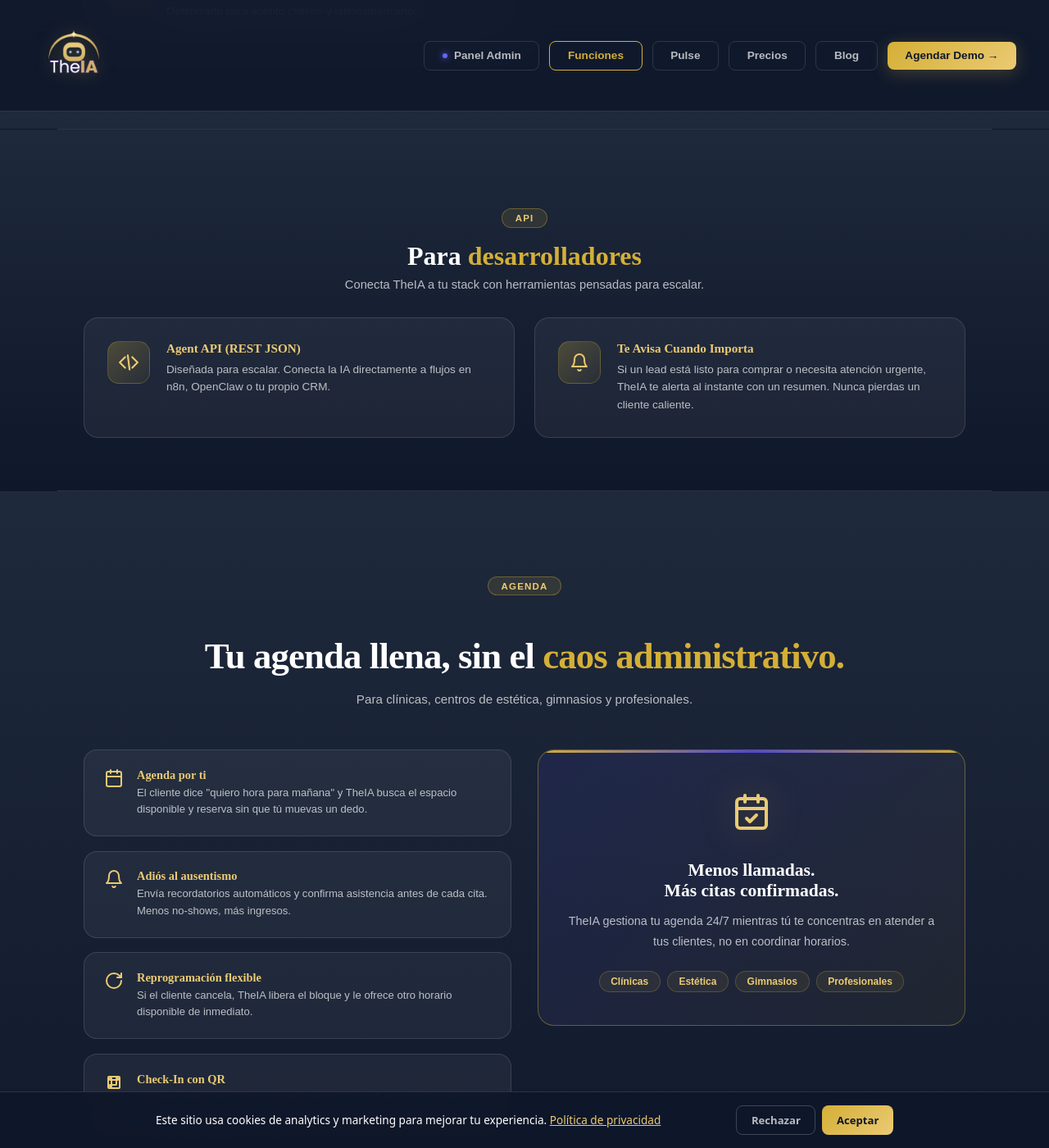
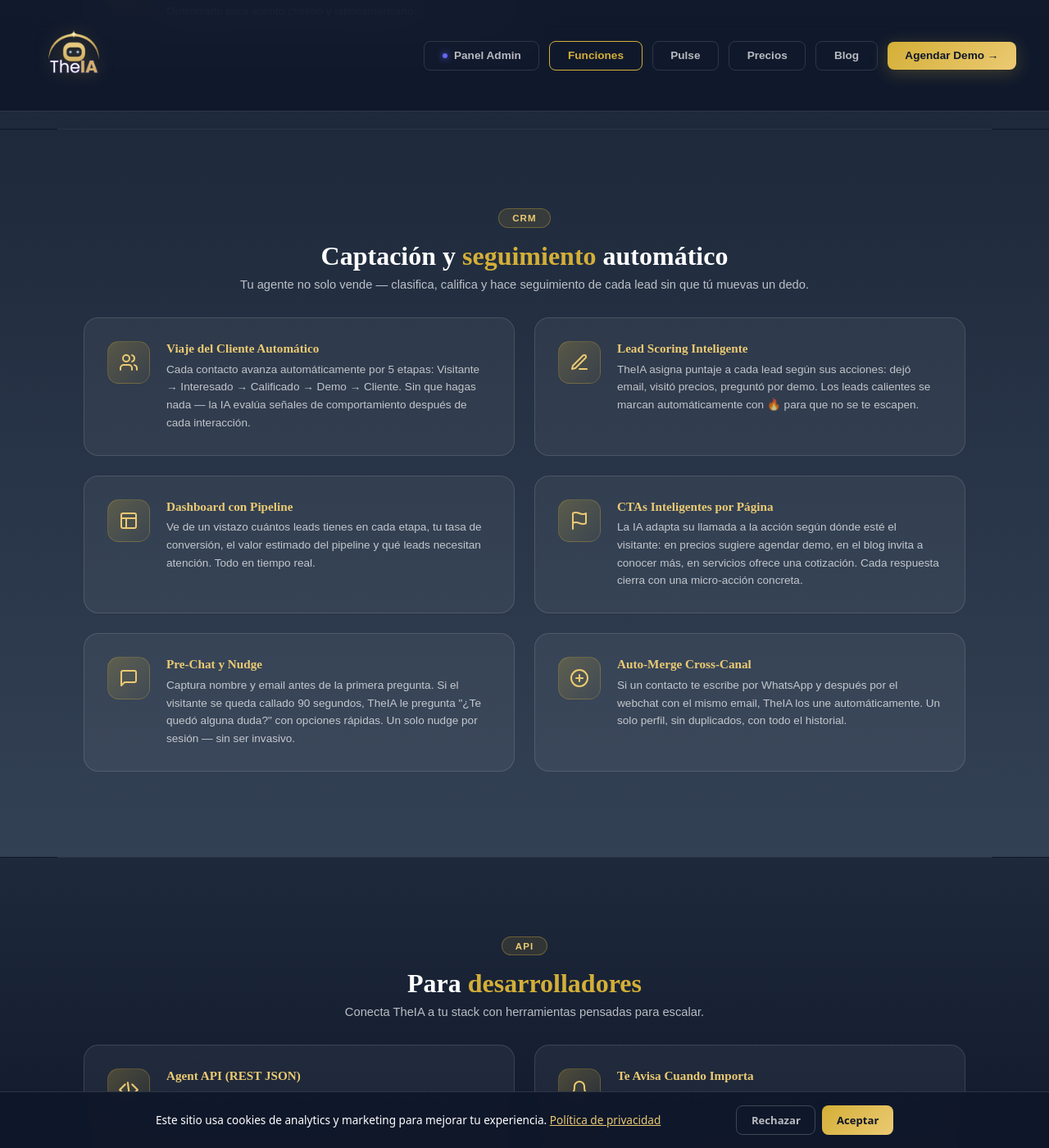
Before and after one commit to rodmera/theia-landing, a Jekyll site: the page funciones.html, which Jekyll copies as it is, in a window 1280 px wide and 1400 px high, scrolled down 2488 px. Shown: the whole window at 82% size. Built offline with Jekyll 4.4.1, drawn with Linux system fonts in a browser that asks for light colours.

Commit message:
feat: nueva sección CRM & Captación en funciones + actualizar precios
- funciones.html: sección "CRM & Captación" con 6 feature cards
  (journey engine, lead scoring, dashboard pipeline, CTAs inteligentes,
  pre-chat/nudge, auto-merge cross-canal)
- precios.html: 2 items nuevos en "Todo incluido" (CRM pipeline,
  captación inteligente de leads)
- Meta description funciones actualizada

```diff
--- a/funciones.html
+++ b/funciones.html
@@ -20,7 +20,7 @@
   <link rel="icon" href="logo.png" type="image/png">
 
   <meta name="description"
-    content="Conoce todas las funciones de TheIA: empatía real, cierre automático, agenda inteligente, Instagram DM, chat web, memoria cross-canal, NPS, documentos y más. Agente IA de ventas para WhatsApp en Chile." />
+    content="Funciones de TheIA: CRM con pipeline automático, lead scoring, empatía real, cierre automático, agenda inteligente, WhatsApp + Instagram + WebChat, memoria cross-canal y más. Agente IA de ventas en Chile." />
   <meta name="robots" content="index, follow" />
 
   <meta property="og:type" content="website" />
@@ -868,6 +868,86 @@
   <div class="section-divider"></div>
 
   <!-- ═══════════════════════════════════════════════════ -->
+  <!-- 3B. CRM & CAPTACIÓN DE LEADS                       -->
+  <!-- ═══════════════════════════════════════════════════ -->
+  <section class="features" style="background: linear-gradient(180deg, var(--bg2) 0%, var(--bg3) 100%);">
+    <div class="container">
+      <div class="group-header reveal">
+        <span class="group-tag">CRM</span>
+        <h2>Captación y <span class="gold">seguimiento</span> automático</h2>
+        <p>Tu agente no solo vende — clasifica, califica y hace seguimiento de cada lead sin que tú muevas un dedo.</p>
+      </div>
+      <div class="feat-grid">
+        <div class="feat-card reveal">
+          <div class="feat-icon"><svg xmlns="http://www.w3.org/2000/svg" width="24" height="24" viewBox="0 0 24 24"
+              fill="none" stroke="var(--gold-light)" stroke-width="2" stroke-linecap="round" stroke-linejoin="round">
+              <path d="M16 21v-2a4 4 0 0 0-4-4H6a4 4 0 0 0-4 4v2" /><circle cx="9" cy="7" r="4" />
+              <path d="M22 21v-2a4 4 0 0 0-3-3.87" /><path d="M16 3.13a4 4 0 0 1 0 7.75" />
+            </svg></div>
+          <div>
+            <div class="feat-name">Viaje del Cliente Automático</div>
+            <p class="feat-desc">Cada contacto avanza automáticamente por 5 etapas: Visitante → Interesado → Calificado → Demo → Cliente. Sin que hagas nada — la IA evalúa señales de comportamiento después de cada interacción.</p>
+          </div>
+        </div>
+        <div class="feat-card reveal">
+          <div class="feat-icon"><svg xmlns="http://www.w3.org/2000/svg" width="24" height="24" viewBox="0 0 24 24"
+              fill="none" stroke="var(--gold-light)" stroke-width="2" stroke-linecap="round" stroke-linejoin="round">
+              <path d="M12 20h9" /><path d="M16.5 3.5a2.121 2.121 0 0 1 3 3L7 19l-4 1 1-4L16.5 3.5z" />
+            </svg></div>
+          <div>
+            <div class="feat-name">Lead Scoring Inteligente</div>
+            <p class="feat-desc">TheIA asigna puntaje a cada lead según sus acciones: dejó email, visitó precios, preguntó por demo. Los leads calientes se marcan automáticamente con 🔥 para que no se te escapen.</p>
+          </div>
+        </div>
+        <div class="feat-card reveal">
+          <div class="feat-icon"><svg xmlns="http://www.w3.org/2000/svg" width="24" height="24" viewBox="0 0 24 24"
+              fill="none" stroke="var(--gold-light)" stroke-width="2" stroke-linecap="round" stroke-linejoin="round">
+              <rect x="3" y="3" width="18" height="18" rx="2" ry="2" /><line x1="3" y1="9" x2="21" y2="9" />
+              <line x1="9" y1="21" x2="9" y2="9" />
+            </svg></div>
+          <div>
+            <div class="feat-name">Dashboard con Pipeline</div>
+            <p class="feat-desc">Ve de un vistazo cuántos leads tienes en cada etapa, tu tasa de conversión, el valor estimado del pipeline y qué leads necesitan atención. Todo en tiempo real.</p>
+          </div>
+        </div>
+        <div class="feat-card reveal">
+          <div class="feat-icon"><svg xmlns="http://www.w3.org/2000/svg" width="24" height="24" viewBox="0 0 24 24"
+              fill="none" stroke="var(--gold-light)" stroke-width="2" stroke-linecap="round" stroke-linejoin="round">
+              <path d="M4 15s1-1 4-1 5 2 8 2 4-1 4-1V3s-1 1-4 1-5-2-8-2-4 1-4 1z" />
+              <line x1="4" y1="22" x2="4" y2="15" />
+            </svg></div>
+          <div>
+            <div class="feat-name">CTAs Inteligentes por Página</div>
+            <p class="feat-desc">La IA adapta su llamada a la acción según dónde esté el visitante: en precios sugiere agendar demo, en el blog invita a conocer más, en servicios ofrece una cotización. Cada respuesta cierra con una micro-acción concreta.</p>
+          </div>
+        </div>
+        <div class="feat-card reveal">
+          <div class="feat-icon"><svg xmlns="http://www.w3.org/2000/svg" width="24" height="24" viewBox="0 0 24 24"
+              fill="none" stroke="var(--gold-light)" stroke-width="2" stroke-linecap="round" stroke-linejoin="round">
+              <path d="M21 15a2 2 0 0 1-2 2H7l-4 4V5a2 2 0 0 1 2-2h14a2 2 0 0 1 2 2z" />
+            </svg></div>
+          <div>
+            <div class="feat-name">Pre-Chat y Nudge</div>
+            <p class="feat-desc">Captura nombre y email antes de la primera pregunta. Si el visitante se queda callado 90 segundos, TheIA le pregunta "¿Te quedó alguna duda?" con opciones rápidas. Un solo nudge por sesión — sin ser invasivo.</p>
+          </div>
+        </div>
+        <div class="feat-card reveal">
+          <div class="feat-icon"><svg xmlns="http://www.w3.org/2000/svg" width="24" height="24" viewBox="0 0 24 24"
+              fill="none" stroke="var(--gold-light)" stroke-width="2" stroke-linecap="round" stroke-linejoin="round">
+              <circle cx="12" cy="12" r="10" /><path d="M8 12h8" /><path d="M12 8v8" />
+            </svg></div>
+          <div>
+            <div class="feat-name">Auto-Merge Cross-Canal</div>
+            <p class="feat-desc">Si un contacto te escribe por WhatsApp y después por el webchat con el mismo email, TheIA los une automáticamente. Un solo perfil, sin duplicados, con todo el historial.</p>
+          </div>
+        </div>
+      </div>
+    </div>
+  </section>
+
+  <div class="section-divider"></div>
+
+  <!-- ═══════════════════════════════════════════════════ -->
   <!-- 4. PARA DESARROLLADORES                            -->
   <!-- ═══════════════════════════════════════════════════ -->
   <section class="features" style="background: linear-gradient(180deg, var(--bg2) 0%, var(--bg) 100%); padding-bottom: 4rem;">
--- a/precios.html
+++ b/precios.html
@@ -433,8 +433,10 @@
           <li class="inc-item"><span class="inc-check">&#10003;</span> Hasta 1.000 conversaciones al mes</li>
           <li class="inc-item"><span class="inc-check">&#10003;</span> Integración con WhatsApp, Instagram, Shopify y Google Calendar</li>
           <li class="inc-item"><span class="inc-check">&#10003;</span> Panel de administración, métricas y encuestas NPS</li>
+          <li class="inc-item"><span class="inc-check">&#10003;</span> <strong>CRM con pipeline automático</strong> — viaje del cliente en 5 etapas, lead scoring y valor de deals</li>
+          <li class="inc-item"><span class="inc-check">&#10003;</span> Captación inteligente de leads — pre-chat, scoring automático y nudge por inactividad</li>
           <li class="inc-item"><span class="inc-check">&#10003;</span> TheIA Pulse — copiloto del dueño vía WhatsApp</li>
-          <li class="inc-item"><span class="inc-check">&#10003;</span> QR Check-In, recepción de documentos y memoria cross-canal</li>
+          <li class="inc-item"><span class="inc-check">&#10003;</span> QR Check-In, recepción de documentos, memoria cross-canal y auto-merge de contactos</li>
           <li class="inc-item"><span class="inc-check">&#10003;</span> Soporte en español y actualizaciones continuas</li>
           <li class="inc-item"><span class="inc-check">&#10003;</span> Implementación en menos de 7 días</li>
           <li class="inc-item"><span class="inc-check">&#10003;</span> <strong>Tecnología de IA incluida</strong> — sin API keys ni costos adicionales de inteligencia artificial</li>
```
